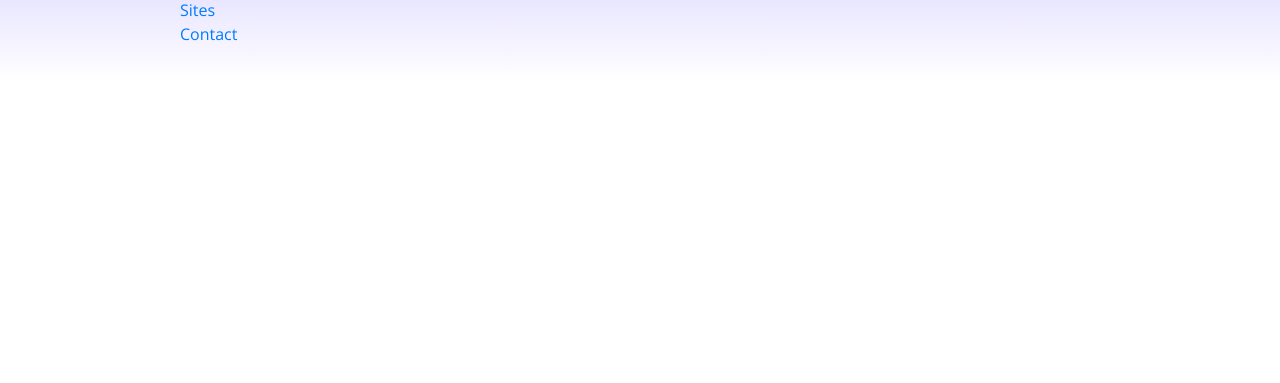
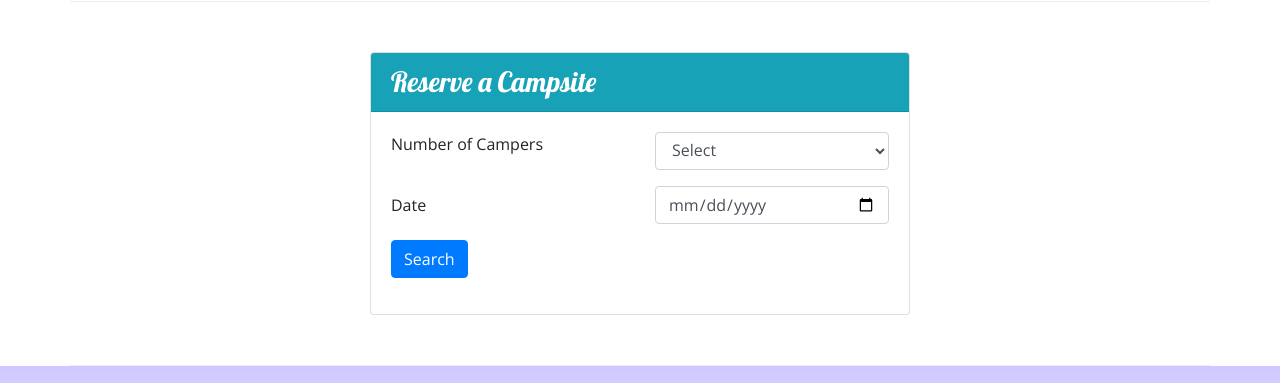
Before and after one commit to Misjly/nucampsite, a website: page index.html in a window 1280 px wide. Shown: the part 1151-1534 px from the top of the page. Before the commit the page ends 1233 px from the top, so only its background shows below. Drawn offline with nearby package versions, Linux system fonts and the light colour scheme.

Commit message:
Week 2 Assignment

```diff
--- a/index.html
+++ b/index.html
@@ -27,13 +27,16 @@
                     <h1>NuCamp</h1>
                     <h2>a better way to camp</h2>
                 </div>
+                <div class="mt-4 col col-12 col-md-4 col-xl-2">
+                    <a class="btn btn-info btn-lg text-nowrap" href="#reserveForm">Reserve Campsite</a>
+                </div>
             </div>
         </div>
     </header>
 
     <nav class="navbar navbar-expand-sm navbar-dark sticky-top">
         <div class="container">
-            <a class="navbar-brand" href="index.html"><img src="img/logo.png" height="30" width="30" /></a>
+            <a class="navbar-brand"href="index.html"><img src="img/logo.png" height="30" width="30" /></a>
             <button class="navbar-toggler" type="button" data-toggle="collapse" data-target="#nucampNavbar">
 
             <button class="navbar-toggler ml-auto" type="button" data-toggle="collapse" data-target="#nucampNavbar">
@@ -71,8 +74,13 @@
                 <h2>Featured Campsites</h2>
             </div>
             <div class="col">
-                <h3>React Lake Campground</h3>
-                <p class="d-none d-sm-block">Nestled in the foothills of the Chrome Mountains, this campground on the shores of the pristine React Lake is a favorite for fly fishers.</p>
+                <div class="media">
+                    <div class="media-body align-self-center">
+                        <h3>React Lake Campground</h3>
+                        <p class="d-none d-sm-block">Nestled in the foothills of the Chrome Mountains, this campground on the shores of the pristine React Lake is a favorite for fly fishers.</p>
+                    </div>
+                    <img class="d-flex ml-3 img-thumbnail" src="img/react-lake-thumb.jpg" alt="React Lake" />
+                </div>
             </div>
         </div>
 
@@ -86,6 +94,44 @@
                     <div class="media-body align-self-center">
                         <h3>Bootstrap Outfitters</h3>
                         <p class="d-none d-sm-block">Bootstrap Outfitters supplies you with gear you need at prices you can't beat.</p>
+                    </div>
+                </div>
+            </div>
+        </div>
+        <div class="row row-content">
+            <div class="col col-sm-6 mx-auto">
+                <div class="card">
+                    <h3 class="card-header text-white bg-info">Reserve a Campsite</h3>
+                    <div class="card-body">
+                        <form id="reserveForm">
+                            <div class="row form-group">
+                                <div class="col col-12 col-sm-6">
+                                    <label class="form-label" for="numCampers">Number of Campers</label>
+                                </div>
+                                <div class="col">
+                                    <select name="numCampers" id="numCampers" class="form-control">
+                                        <option selected>Select</option>
+                                        <option value="1">1</option>
+                                        <option value="2">2</option>
+                                        <option value="3">3</option>
+                                        <option value="4">4</option>
+                                        <option value="5">5</option>
+                                        <option value="6">6</option>
+                                    </select>
+                                </div>
+                            </div>
+                            <div class="row form-group">
+                                <label class="col-form-label col-12 col-sm-6" for="date">Date</label>
+                                <div class="col-sm-6">
+                                    <input class="form-control" type="date" name="date" id="date" placeholder="">
+                                </div>
+                            </div>
+                            <div class="row form-group">
+                                <div class="col">
+                                    <button type="submit" class="btn btn-primary">Search</button>
+                                </div>
+                            </div>
+                        </form>
                     </div>
                 </div>
             </div>
```
